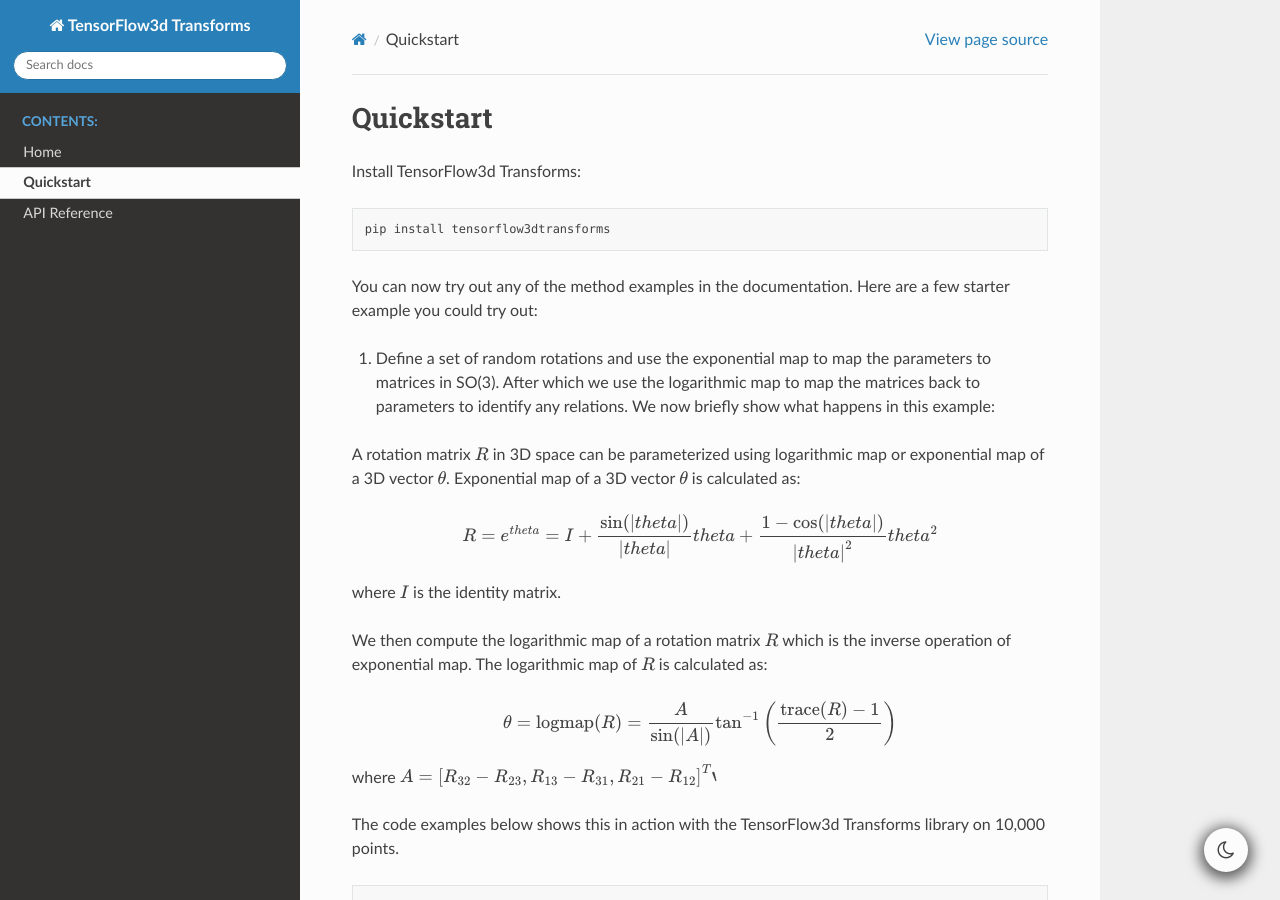
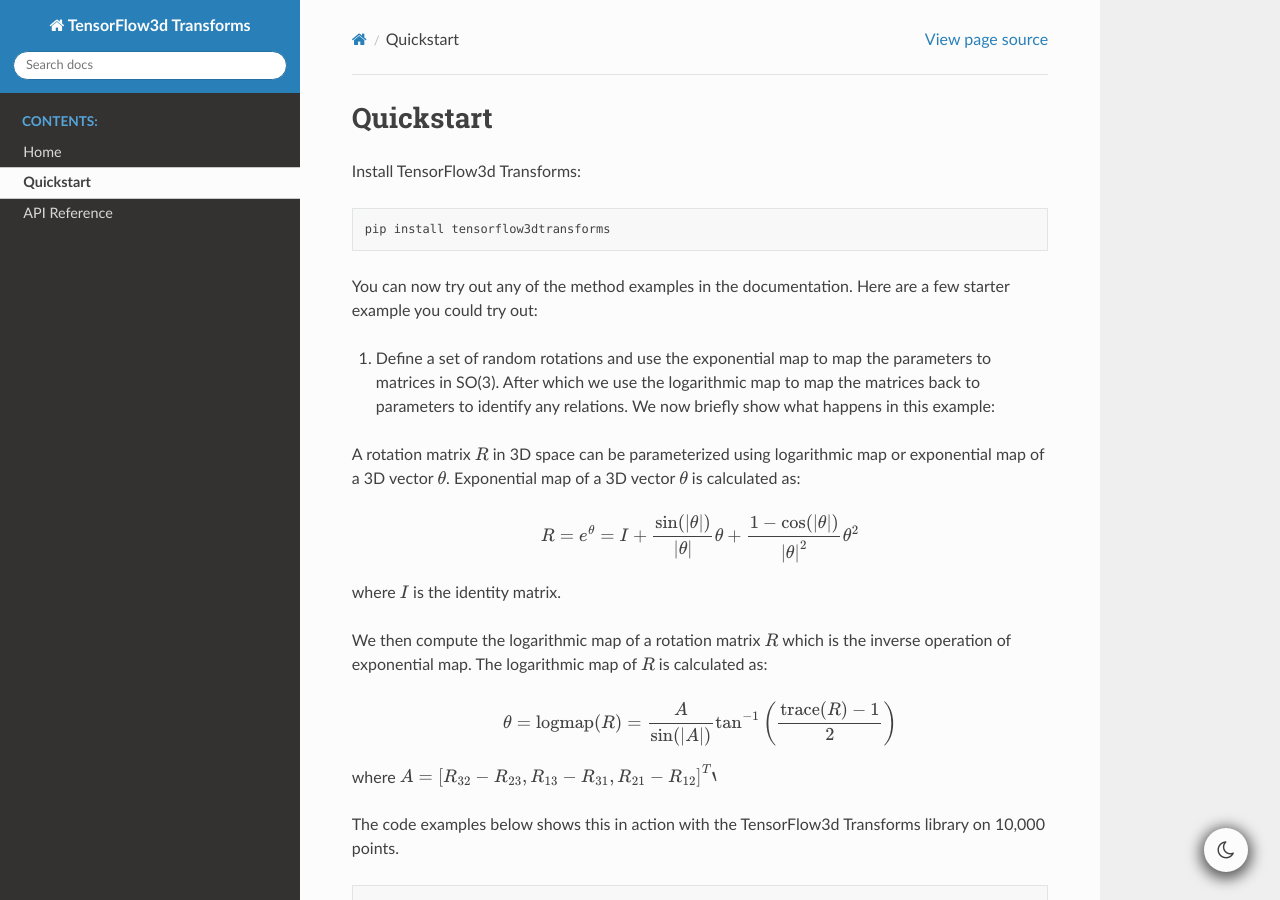
Before and after one commit to Rishit-dagli/3d-transforms, a Sphinx documentation site: the page built from docs/source/quick_start.rst, in a window 1280 px wide and 900 px high. Built offline with Sphinx 7.4.7 and the Read the Docs theme 2.0.0, drawn with Linux system fonts in a browser that asks for light colours.

Commit message:
Fix rendering issue with symbols

```diff
--- a/docs/source/quick_start.rst
+++ b/docs/source/quick_start.rst
@@ -15,7 +15,7 @@
 
 .. math::
 
-    R = e^{theta} = I + \frac{\sin(\left|theta\right|)}{\left|theta\right|}theta + \frac{1-\cos(\left|theta\right|)}{\left|theta\right|^2}theta^2
+    R = e^{\theta} = I + \frac{\sin(\left|\theta\right|)}{\left|\theta\right|}\theta + \frac{1-\cos(\left|\theta\right|)}{\left|\theta\right|^2}\theta^2
 
 where :math:`I` is the identity matrix.
 
```
